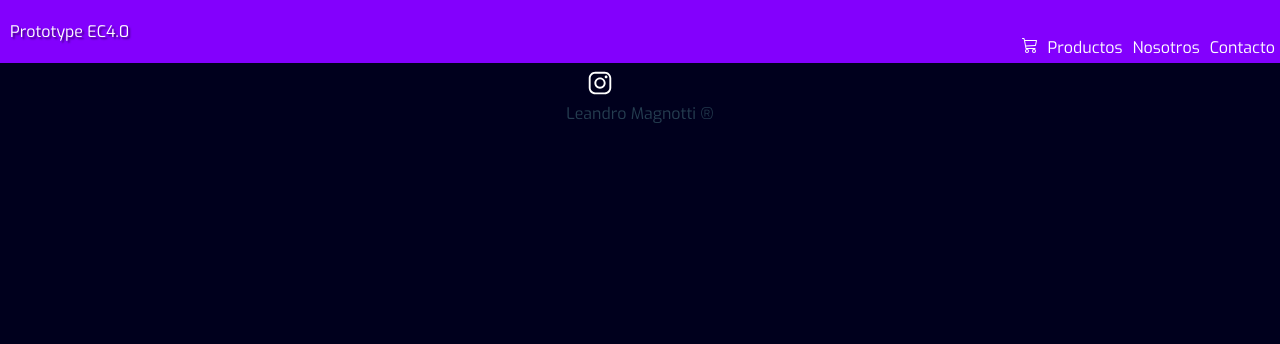
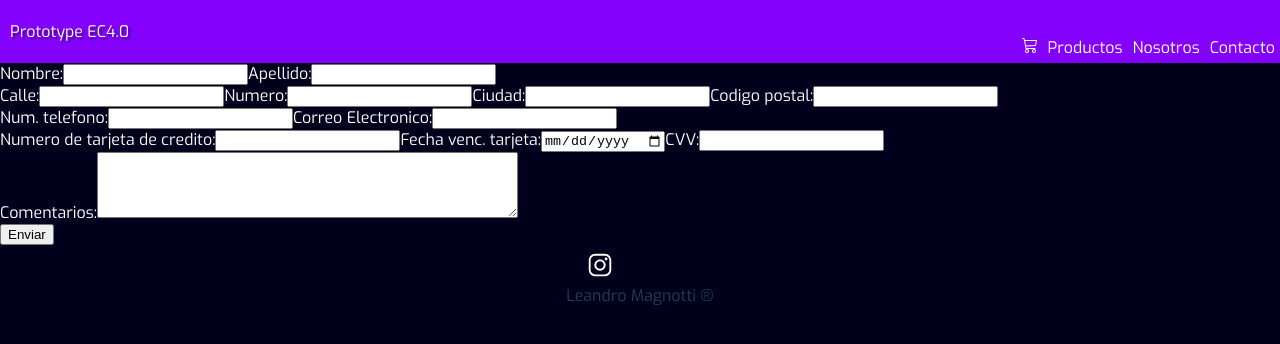
Before and after one commit to SargonL89/proyecto.reactjs4.0, a React (Create React App) app: page /cart in a window 1280 px wide. Shown: the top 344 px of the page. Built offline with nearby package versions, Linux system fonts and the light colour scheme; no server answers; some icons are missing.

Commit message:
Counter in detail. Form added in Cart

```diff
--- a/src/components/Counter/Counter.jsx
+++ b/src/components/Counter/Counter.jsx
@@ -1,5 +1,6 @@
 import React, {useState} from 'react';
 import styles from './counter.module.css'
+import { Link } from 'react-router-dom'
 
 const Counter = () => {
 
@@ -27,6 +28,7 @@ const Counter = () => {
         <div className={styles.addCarrito}>
             <button className={styles.btnCart}disabled={counter <= 0 || counter>stock} onClick={carrito}>Agregar al carrito</button>
             <div>Productos en carrito: {products}</div>
+            <Link to='/cart' className={styles.btnCart}>Ir al carrito</Link>
         </div>
     </div>
   )
--- a/src/components/Counter/counter.module.css
+++ b/src/components/Counter/counter.module.css
@@ -1,17 +1,6 @@
-/* .contenedor {
-    color: rgb(255, 255, 255);
-    background-color: rgb(110, 0, 213);
-    margin: 2%;
-    width: 200px;
-    height: 120px;
-    display: flex;
-    flex-direction: column;
-    justify-content: center;
-
-    box-shadow: 0px 20px 20px -8px rgba(0,0,0,0.80);
-    border: 1px solid rgb(255, 255, 255);
-    border-radius: 0.4rem;
-} */
+.contenedor {
+    margin: 5%;
+}
 
 .counter {
     margin: 10px;
@@ -22,6 +11,7 @@
 
 .addCarrito {
     margin: 10px;
+    margin-top: 10px;
     display: flex;
     flex-direction: column;
     align-items: center;
@@ -41,6 +31,7 @@
 }
 
 .btnCart {
+    margin: 4%;
     padding: 0px;
     width: 160px;
     height: 21px;
@@ -51,9 +42,11 @@
     cursor: pointer;
     border: 1px solid rgb(123, 128, 195);
     border-radius: 4px;
+    display: flex;
+    justify-content: center;
 }
 
-button:hover {
+.btnCart:hover {
     background-color: rgb(32, 0, 71);;
     color: rgb(255, 255, 255);
     box-shadow: 2px 3px 8px -1.5px rgba(0, 0, 0, 0.8);
--- /dev/null
+++ b/src/components/Form/Form.jsx
@@ -0,0 +1,109 @@
+import React, { useState } from 'react'
+
+const Form = () => {
+  const [formData, setFormData] = useState({
+    name: '', lastName: '', street: '', streetNum: '', city: '', postalAdd: '', phoneNum: '', email: '', cardNum: '', cardExp: '', cvv: '', comentary: ''
+  })
+
+  const handleChange = (event) => {
+    const { name, value } = event.target;
+    setFormData({
+      ...formData,
+      [name]: value
+    });
+  }
+
+  return (
+    <div>
+      <form>
+        <div>
+          <label>Nombre:</label>
+          <input
+            type='text'
+            name='name'
+            value={formData.name}
+            onChange={handleChange}/>
+          <label>Apellido:</label>
+          <input
+            type='text'
+            name='lastName'
+            value={formData.lastName}
+            onChange={handleChange}/>
+        </div>
+        <div>
+          <label>Calle:</label>
+          <input
+            type='text'
+            name='street'
+            value={formData.street}
+            onChange={handleChange}/>
+          <label>Numero:</label>
+          <input
+            type='number'
+            name='streetNum'
+            value={formData.streetNum}
+            onChange={handleChange}/>
+          <label>Ciudad:</label>
+          <input
+            type='text'
+            name='city'
+            value={formData.city}
+            onChange={handleChange}/>
+          <label>Codigo postal:</label>
+          <input
+            type='number'
+            name='postalAdd'
+            value={formData.postalAdd}
+            onChange={handleChange}/>
+        </div>
+        <div>
+          <label>Num. telefono:</label>
+          <input
+            type='number'
+            name='phoneNum'
+            value={formData.phoneNum}
+            onChange={handleChange}/>
+          <label>Correo Electronico:</label>
+          <input
+            type='email'
+            name='email'
+            value={formData.email}
+            onChange={handleChange}/>
+        </div>
+        <div>
+          <label>Numero de tarjeta de credito:</label>
+          <input
+            type='number'
+            name='cardNum'
+            value={formData.cardNum}
+            onChange={handleChange}/>
+          <label>Fecha venc. tarjeta:</label>
+          <input
+            type='date'
+            name='cardExp'
+            value={formData.cardExp}
+            onChange={handleChange}/>
+          <label>CVV:</label>
+          <input
+            type='number'
+            name='cvv'
+            value={formData.cvv}
+            onChange={handleChange}/>
+        </div>
+        <div>
+          <label>Comentarios:</label>
+          <textarea
+            type='text'
+            name='comentary'
+            value={formData.comentary}
+            onChange={handleChange}
+            rows={4}
+            cols={50}></textarea>
+        </div>
+        <button>Enviar</button>
+      </form>
+    </div>
+  )
+}
+
+export default Form
--- a/src/components/Header/Header.js
+++ b/src/components/Header/Header.js
@@ -9,11 +9,10 @@ const Header = () => {
                 <p>Prototype EC4.0</p>
             </Link>
             <nav className={styles.nav}>
-                <a className={styles.link} href="http://google.com"><Cart /></a>
-                <a className={styles.link} href="http://google.com">Productos</a>
+                <Link to='/cart' className={styles.link}><Cart /></Link>
+                <Link to='/' className={styles.link}>Productos</Link>
                 <a className={styles.link} href="http://google.com">Nosotros</a>
                 <a className={styles.link} href="http://google.com">Contacto</a>
-
             </nav>
         </header>
     )
--- a/src/components/Item/Item.jsx
+++ b/src/components/Item/Item.jsx
@@ -1,6 +1,5 @@
 import React from 'react'
 import styles from './item.module.css'
-import Counter from '../Counter/Counter'
 
 const Item = ({fabricante, marca, modelo, memoria, precio, img}) => {
 
@@ -13,7 +12,6 @@ const Item = ({fabricante, marca, modelo, memoria, precio, img}) => {
                 <ul className={styles.ulItem}>Modelo: {modelo}</ul>
                 <ul className={styles.ulItem}>Memoria: {memoria}</ul>
                 <ul className={styles.ulItem}>Precio: US$ {precio}</ul>
-                <Counter />
             </div>
         </div>
     )
--- a/src/components/Item/item.module.css
+++ b/src/components/Item/item.module.css
@@ -2,7 +2,7 @@
     display: flex;
     flex-direction: row;
     align-items: center;
-    justify-content: space-around;
+    justify-content: space-evenly;
 }
 
 .ulItem {
--- a/src/components/ItemDetail/ItemDetail.jsx
+++ b/src/components/ItemDetail/ItemDetail.jsx
@@ -1,23 +1,25 @@
 import React from 'react'
+import styles from './itemdetail.module.css'
+import Counter from '../Counter/Counter'
 
 const ItemDetail = ({card}) => {
-
-  // console.log('in itemdetail: ', card)
 
   if (card.length === 0) {
     return <p>Cargando... </p>;
   }
 
   return (
-    <div>
-        <img src={card[0].img} alt="placa de video"/>
-        <div>
-            <ul>Fabricante: {card[0].fabricante}</ul>
-            <ul>Marca: {card[0].marca}</ul>
-            <ul>Modelo: {card[0].modelo}</ul>
-            <ul>Memoria: {card[0].memoria}</ul>
-            <ul>Precio: US$ {card[0].precio}</ul>
+    <div className={styles.divItDetail}>
+        <img src={card[0].img} alt="placa de video" className={styles.imgItDetail}/>
+        <div className={styles.details}>
+            <ul className={styles.ulItDetail}>Fabricante: {card[0].fabricante}</ul>
+            <ul className={styles.ulItDetail}>Marca: {card[0].marca}</ul>
+            <ul className={styles.ulItDetail}>Modelo: {card[0].modelo}</ul>
+            <ul className={styles.ulItDetail}>Memoria: {card[0].memoria}</ul>
+            <ul className={styles.ulItDetail}>Precio: US$ {card[0].precio}</ul>
+            <Counter/>
         </div>
+
     </div>
   )
 }
--- /dev/null
+++ b/src/components/ItemDetail/itemdetail.module.css
@@ -0,0 +1,41 @@
+.divItDetail {
+    display: flex;
+    flex-direction: row;
+    justify-content: space-evenly;
+}
+
+.imgItDetail {
+    max-height: 70%;
+    max-width: 70%;
+}
+
+.imgItDetail:hover {
+    transition: 1s ease;
+    box-shadow: 0px 10px 20px 1px rgba(0, 238, 255, 0.8);
+}
+
+.details {
+    color: rgb(255, 255, 255);
+    background-color: rgb(110, 0, 213);
+    margin: 2%;
+    margin-top: 5%;
+    width: 20%;
+    height: 60%;
+    display: flex;
+    flex-direction: column;
+    justify-content: center;
+
+    box-shadow: 0px 20px 20px -8px rgba(0,0,0,0.80);
+    border: 1px solid rgb(255, 255, 255);
+    border-radius: 0.4rem;
+}
+
+.details:hover {
+    transition: 1s ease;
+    box-shadow: 0px 20px 20px -8px rgba(0, 238, 255, 0.8);
+}
+
+.ulItDetail {
+    padding: 0%;
+    margin-left: 8%;
+}
--- a/src/components/Main/Main.jsx
+++ b/src/components/Main/Main.jsx
@@ -3,6 +3,7 @@ import styles from './main.module.css';
 import ItemList from '../ItemList/ItemList';
 import ItemDetailContainer from '../ItemDetailConteiner/ItemDetailContainer';
 import { Routes, Route } from 'react-router-dom'
+import Form from '../Form/Form';
 
 const Main = () => {
   const [items, setItems] = useState([]);
@@ -28,6 +29,7 @@ const Main = () => {
       <Routes>
         <Route path='/' element={<ItemList items={items}/>} />
         <Route path='/detail/:idProd' element={<ItemDetailContainer items={items}/>} />
+        <Route path='/cart' element={<Form/>}/>
       </Routes>
     </main>
   )
```
Also changed, not shown: src/components/ItemDetailConteiner/ItemDetailContainer.jsx (+3 -60 lines).
